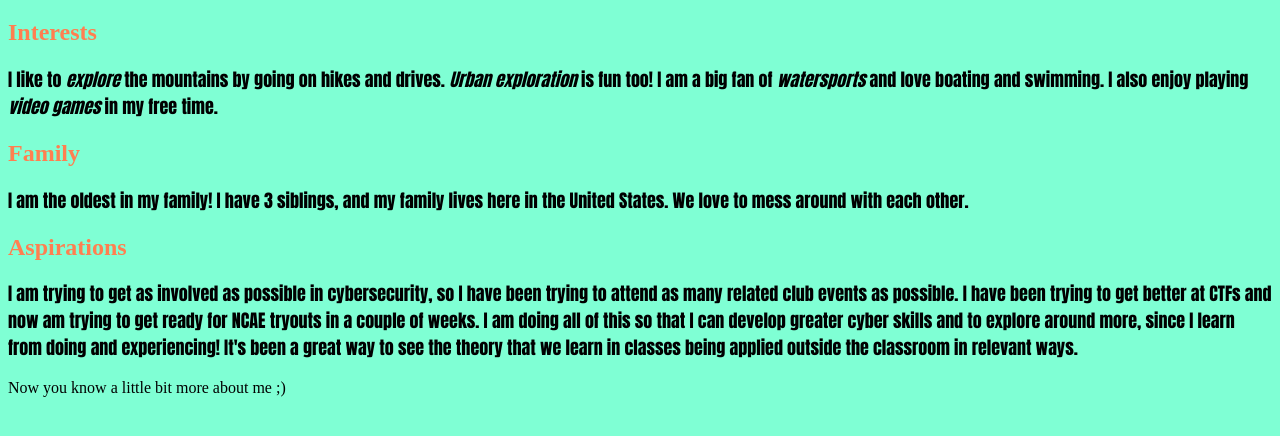
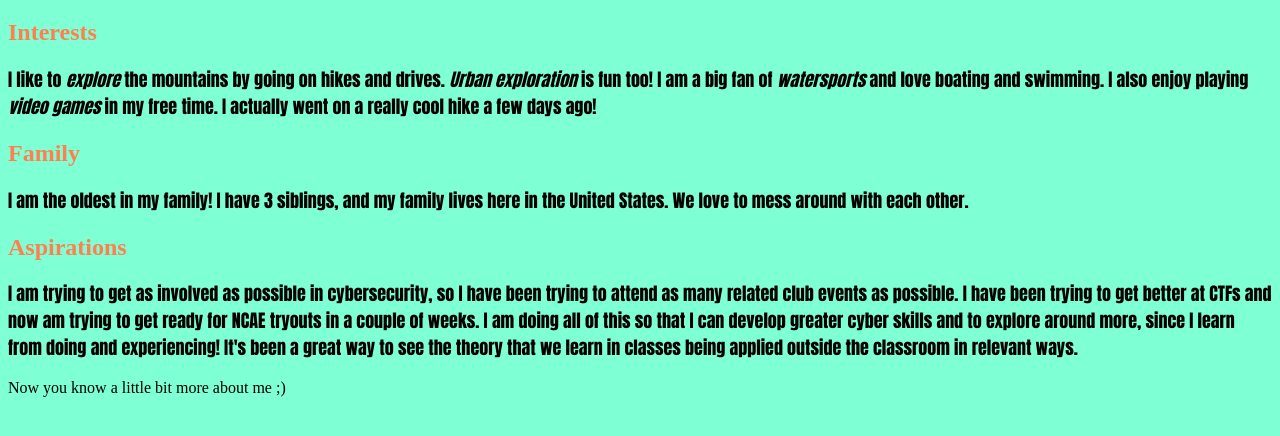
Before and after one commit to TinyRaptor15/Cloud-Computing-Lab, a plain HTML site: page index.html in a window 1280 px wide. Shown: the part 106-542 px from the top of the page. Drawn offline with Linux system fonts and the light colour scheme.

Commit message:
Text Added

```diff
--- a/index.html
+++ b/index.html
@@ -11,6 +11,7 @@
         <p>I like to <em>explore</em> the mountains by going on <strong>hikes</strong> and <strong>drives</strong>. <em>Urban exploration</em> is fun too!
             I am a big fan of <em>watersports</em> and love <strong>boating</strong> and <strong>swimming</strong>.
             I also enjoy playing <em>video games</em> in my free time.
+            I actually went on a really cool hike a few days ago!
         </p>
         <h2>Family</h2>
         <p>I am the oldest in my family!
```
